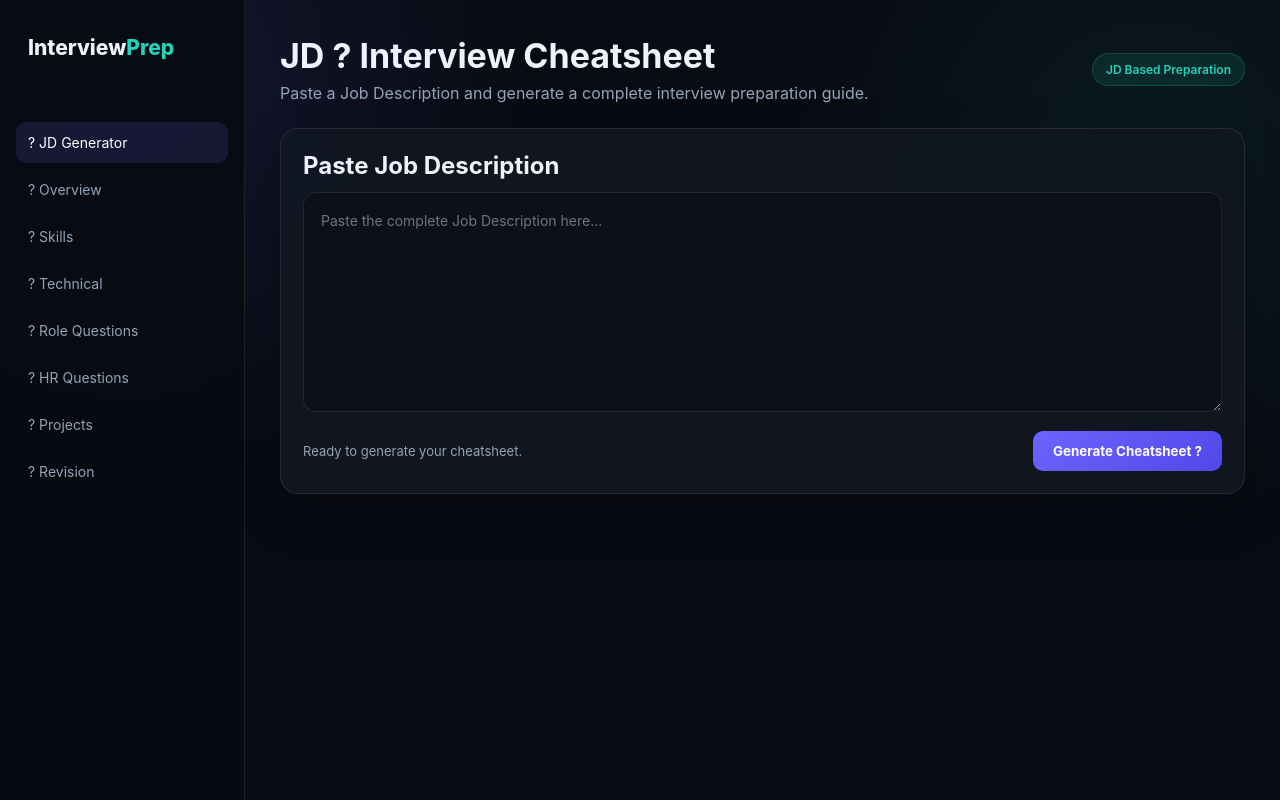
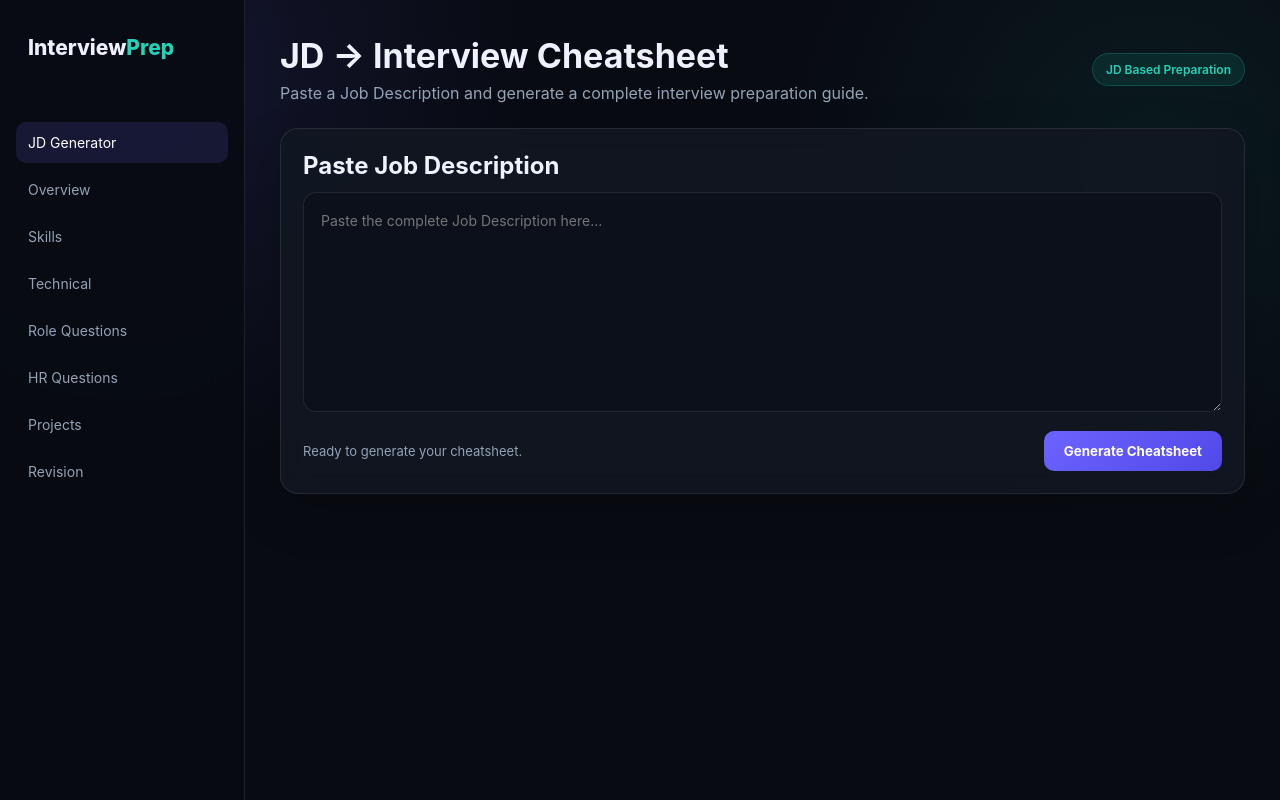
Before and after one commit to Adwaitmulay/JD_Interview_Cheatsheet, a website: page frontend/index.html in a window 1280 px wide. Drawn offline with Linux system fonts and the light colour scheme.

Commit message:
Fix interface labels and remove broken question icons

```diff
--- a/frontend/index.html
+++ b/frontend/index.html
@@ -251,14 +251,14 @@
         <div class="brand">Interview<span>Prep</span></div>
 
         <div class="nav">
-            <button class="active" onclick="scrollToId('generator')">? JD Generator</button>
-            <button onclick="scrollToId('overview')">? Overview</button>
-            <button onclick="scrollToId('skills')">? Skills</button>
-            <button onclick="scrollToId('technical')">? Technical</button>
-            <button onclick="scrollToId('roleQuestions')">? Role Questions</button>
-            <button onclick="scrollToId('hr')">? HR Questions</button>
-            <button onclick="scrollToId('projects')">? Projects</button>
-            <button onclick="scrollToId('revision')">? Revision</button>
+            <button class="active" onclick="scrollToId('generator')">JD Generator</button>
+            <button onclick="scrollToId('overview')">Overview</button>
+            <button onclick="scrollToId('skills')">Skills</button>
+            <button onclick="scrollToId('technical')">Technical</button>
+            <button onclick="scrollToId('roleQuestions')">Role Questions</button>
+            <button onclick="scrollToId('hr')">HR Questions</button>
+            <button onclick="scrollToId('projects')">Projects</button>
+            <button onclick="scrollToId('revision')">Revision</button>
         </div>
     </aside>
 
@@ -266,7 +266,7 @@
 
         <div class="top">
             <div>
-                <h1>JD ? Interview Cheatsheet</h1>
+                <h1>JD → Interview Cheatsheet</h1>
                 <div class="subtitle">
                     Paste a Job Description and generate a complete interview preparation guide.
                 </div>
@@ -282,7 +282,7 @@
 
             <div class="actions">
                 <span id="status">Ready to generate your cheatsheet.</span>
-                <button class="generate" onclick="generate()">Generate Cheatsheet ?</button>
+                <button class="generate" onclick="generate()">Generate Cheatsheet</button>
             </div>
         </section>
 
```
